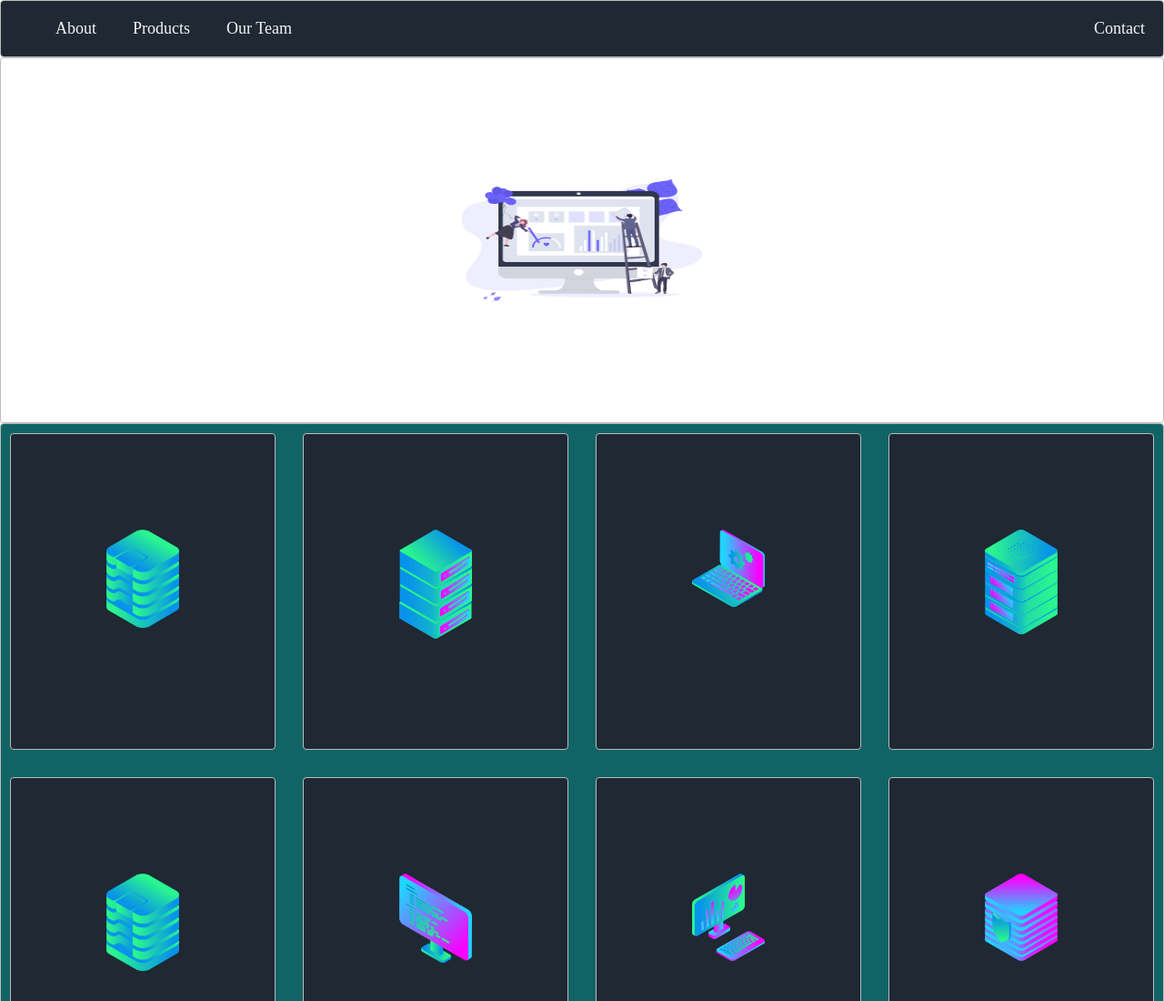
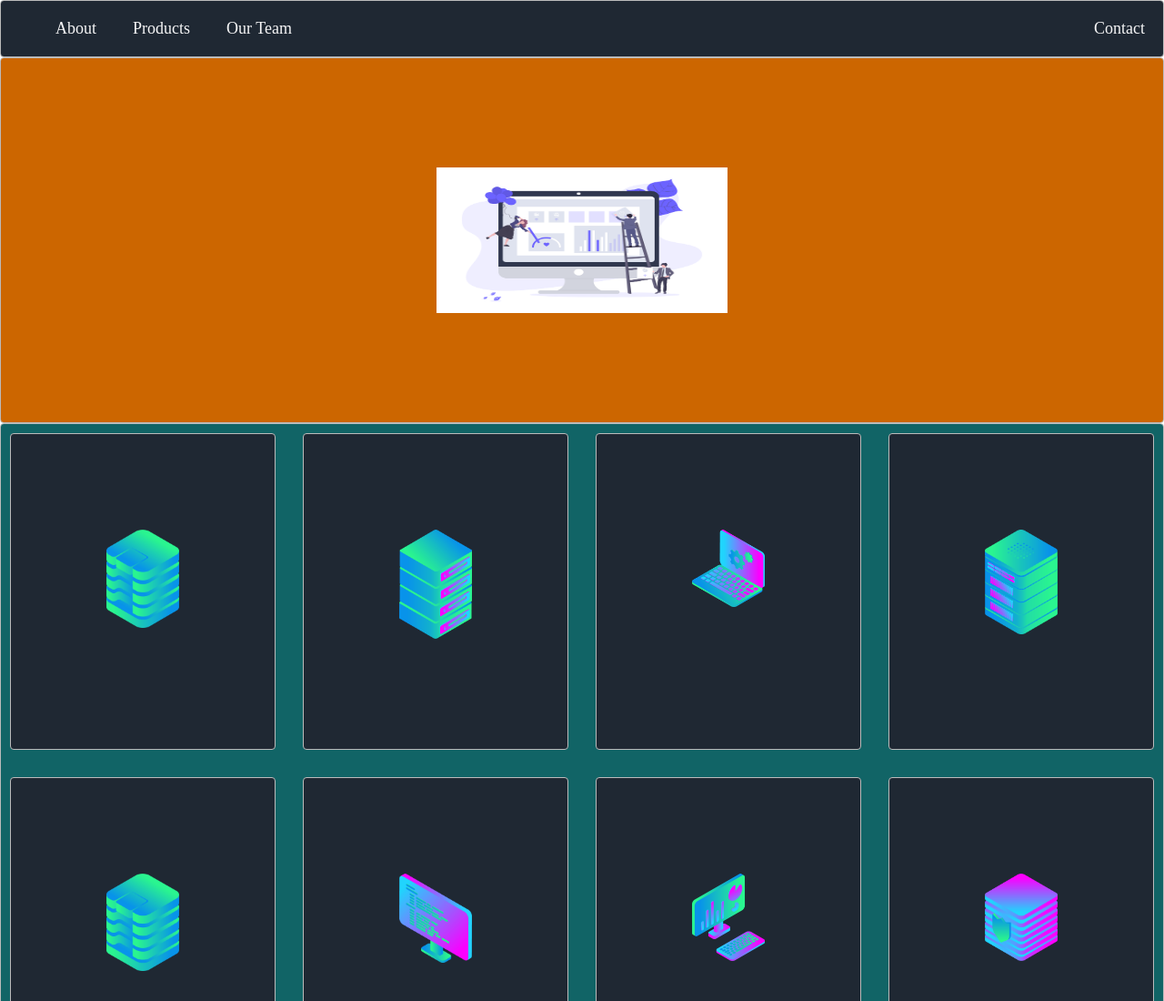
Before and after one commit to aj501/WebLayout, a plain HTML site: page index.html in a window 1280 px wide. Shown: the top 1100 px of the page at 91% size. Drawn offline with Linux system fonts and the light colour scheme.

Commit message:
Update index.html

```diff
--- a/index.html
+++ b/index.html
@@ -20,7 +20,7 @@
   </nav>
 
   <!-- Cover area -->
-    <div class="container zone"><img class="cover" src=img/undraw.png></div>
+    <div class="container zone red"><img class="cover" src=img/undraw.png></div>
 
 
 <!-- Project Grids -->
```
